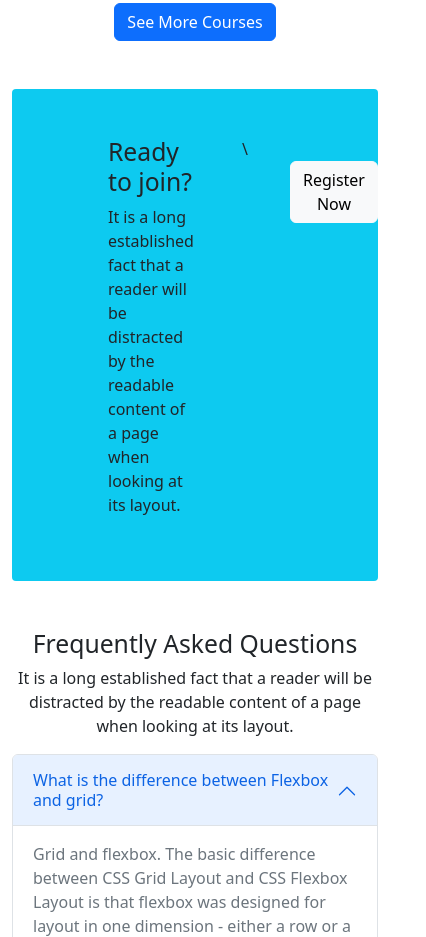
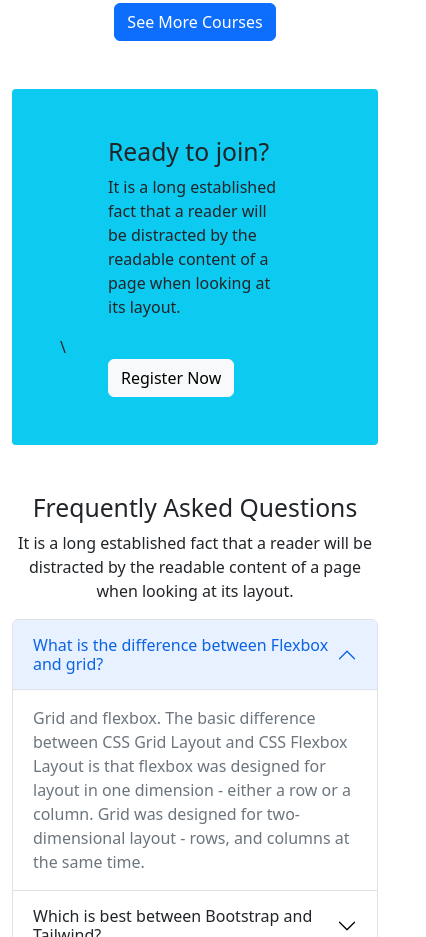
Before and after one commit to ShishirBalo/web-design---development-website-main, a plain HTML site: page index.html in a window 390 px wide. Shown: the part 2849-3786 px from the top of the page, 426 px wide, since content can reach past the window. Drawn offline with nearby package versions, Linux system fonts and the light colour scheme.

Commit message:
smaller device

```diff
--- a/index.html
+++ b/index.html
@@ -245,7 +245,7 @@
         <!-- Ready to join section start -->
         <section class="rounded-1 bg-info my-5">
             <div class="p-5">
-                <div class="d-flex flex-row d-md-block d-sm-block">
+                <div class="d-flex flex-md-row flex-column d-md-block d-block s-sm-block">
                     <div class="px-5">
                         <h2>Ready to join?</h2>
                         <p>It is a long established fact that a reader will be distracted by the readable content of a
```
